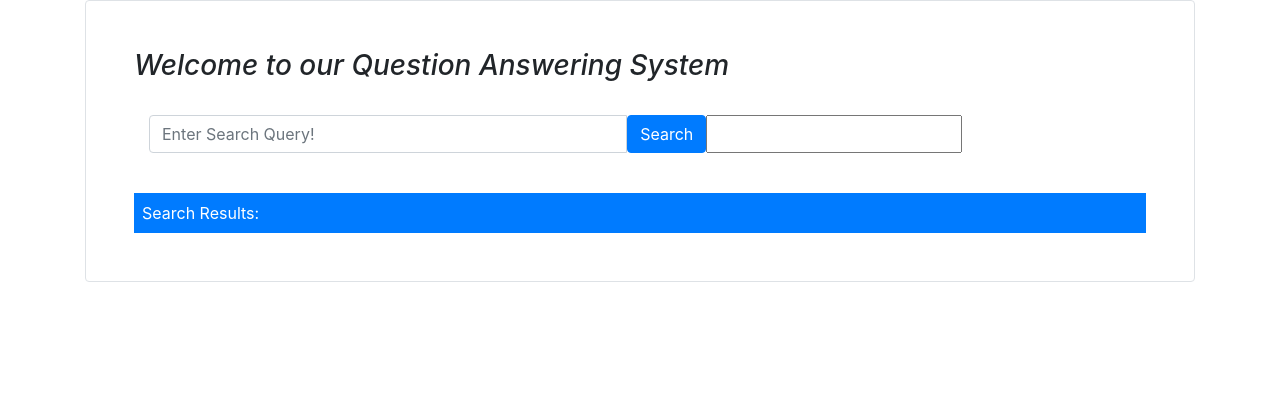
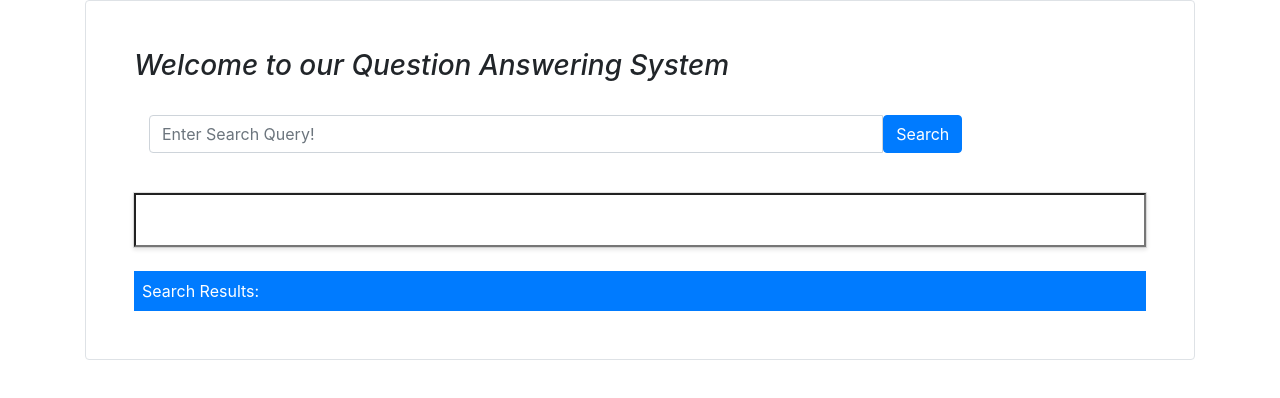
Before and after one commit to duvsr01/NLP-based-QA-System-for-custom-KG, a React (Create React App) app in the folder frontend/: page / in a window 1280 px wide. Shown: the top 398 px of the page. Built offline with nearby package versions, Linux system fonts and the light colour scheme; the HTML template or start-up script is replaced by a standard one.

Commit message:
autocomplete-changes

```diff
--- /dev/null
+++ b/frontend/src/components/appEntry/AutoCompleteText.css
@@ -0,0 +1,45 @@
+.AutoCompleteText{
+    width: 100%;
+    padding: 10px 5px;
+    box-shadow: 0 0 0 1px rgba(0,0,0,.1), 0 2px 4px 1px rgba(0,0,0,.1);
+    font-family: Arial, Helvetica, sans-serif;
+    font-size: 20px;
+    color: black;
+}
+
+.AutoCompleteText input {
+    width: 100%;
+    border:none;
+    font-family: Arial, Helvetica, sans-serif;
+    font-size: 20px;
+    color: black;
+    padding: 10px 5px;
+    box-sizing: border-box;
+    outline:none;
+}
+
+.AutoCompleteText ul{
+    border:black;
+    text-align: left;
+    margin: 0;
+    padding: 0;
+}
+
+.AutoCompleteText ul::before{
+    content: " "
+}
+.AutoCompleteText li{
+    list-style-type: none;
+    padding: 10px 5px;
+    box-shadow: 0 0 0;
+    cursor:pointer;
+    text-align: left;
+    font-family: Arial, Helvetica, sans-serif;
+    color:black;
+    font-size: 20px;
+}
+
+.AutoCompleteText li:hover{
+    text-decoration:underline;
+    background-color: rgba(221, 201, 201, 0.979);
+}
--- /dev/null
+++ b/frontend/src/components/appEntry/AutoCompleteText.jsx
@@ -0,0 +1,72 @@
+import React,{Component} from "react";
+import './AutoCompleteText.css';
+
+class AutoCompleteText extends Component{
+    constructor(props){
+        super(props);
+        this.items=[
+            'David',
+            'Damien',
+            'Sara',
+            'Jane',
+            'Sruthi',
+            'Sakshi',
+            'Shivangi',
+            'Vini'
+        ];
+        this.state={
+            suggestions: [],
+            text:'',
+        };
+    }
+
+    onTextChanged = (e) =>{
+        const value = e.target.value;
+        let suggestions = [];
+        if(value.length>0){
+            const regex = new RegExp(`^${value}`,'i');
+             suggestions = this.items.sort().filter(v => regex.test(v));
+
+        }
+        this.setState(()=>({
+            suggestions,
+            text:value
+        }));
+    }
+
+    suggestionSelected (value){
+        this.setState(()=>({
+            text:value,
+            suggestions:[],
+        }))
+    }
+
+
+    render(){
+        let displaySuggestions;
+        const {suggestions,text} =  this.state;
+        if(suggestions.length === 0){
+            displaySuggestions= null;
+        }
+        else{
+            displaySuggestions= (
+                <ul className="AutoCompleteText" >
+                {suggestions.map((item)=>
+                <li className="AutoCompleteText" onClick={()=>this.suggestionSelected(item)}>{item}</li>)}
+            </ul>
+
+            );
+        }
+
+        return(
+            <div>
+            <input className="AutoCompleteText" value={text} onChange={this.onTextChanged} type="text" />
+              {displaySuggestions}
+            </div>
+        )
+    }
+}
+
+
+
+export default AutoCompleteText;
--- a/frontend/src/components/appEntry/Autocomplete.jsx
+++ /dev/null
@@ -1,123 +0,0 @@
-import React, { Component } from 'react';
-import PropTypes from 'prop-types';
-
-export class Autocomplete extends Component {
-  static propTypes = {};
-
-  static defaultProperty={
-    suggestions: []
-  };
-
-  constructor(props) {
-    super(props);
-    this.state = {
-      activeSuggestion: 0,
-      filteredSuggestions: [],
-      showSuggestions: false,
-      userInput: ''
-    };
-  }
-
-  onChange = (e) => {
-    const { suggestions } = this.props;
-    const userInput = e.currentTarget.value;
-
-    const filteredSuggestions = suggestions.filter(
-      (suggestion) =>
-        suggestion.toLowerCase().indexOf(userInput.toLowerCase()) > -1
-    );
-
-    this.setState({
-      activeSuggestion: 0,
-      filteredSuggestions,
-      showSuggestions: true,
-      userInput: e.currentTarget.value
-    });
-  };
-
-  onClick = (e) => {
-    this.setState({
-      activeSuggestion: 0,
-      filteredSuggestions: [],
-      showSuggestions: false,
-      userInput: e.currentTarget.innerText
-    });
-  };
-
-  onKeyDown = e => {
-    const { activeSuggestion, filteredSuggestions } = this.state;
-
-    if (e.keyCode === 13) {
-      this.setState({
-        activeSuggestion: 0,
-        showSuggestions: false,
-        userInput: filteredSuggestions[activeSuggestion]
-      });
-    }
-    else if (e.keyCode === 38) {
-      if (activeSuggestion === 0) {
-        return;
-      }
-
-      this.setState({ activeSuggestion: activeSuggestion - 1 });
-    }
-    else if (e.keyCode === 40) {
-      if (activeSuggestion - 1 === filteredSuggestions.length) {
-        return;
-      }
-
-      this.setState({ activeSuggestion: activeSuggestion + 1 });
-    }
-  };
-
-
-
-  render() {
-    const {
-        onChange,
-        onClick,
-        onKeyDown,
-        state: {
-          activeSuggestion,
-          filteredSuggestions,
-          showSuggestions,
-          userInput
-        }
-      } = this;
-    let suggestionsListComponent;
-    if (showSuggestions && userInput) {
-      if (filteredSuggestions.length) {
-        suggestionsListComponent = (
-          <ul class="suggestions">
-            {filteredSuggestions.map((suggestion, index) => {
-
-              return (
-                <li  key={suggestion} onClick={onClick}>
-                  {suggestion}
-                </li>
-              );
-            })}
-          </ul>
-        );
-      } else {
-        suggestionsListComponent = (
-          <div class="no-suggestions">
-            <em>No suggestions!</em>
-          </div>
-        );
-      }
-    }
-    return (
-        <React.Fragment>
-          <input
-            type="text"
-            onChange={onChange}
-            onKeyDown={onKeyDown}
-            value={userInput}
-          />
-          {suggestionsListComponent}
-        </React.Fragment>
-      );
-  }
-}
-export default Autocomplete;
--- a/frontend/src/components/appEntry/LandingPage.jsx
+++ b/frontend/src/components/appEntry/LandingPage.jsx
@@ -1,7 +1,7 @@
 import React, { Component } from "react";
 import { InputGroup, FormControl,Button, Col, Row,Card } from "react-bootstrap";
 import axios from "axios";
-import {Autocomplete} from "./Autocomplete";
+import AutoCompleteText from "./AutoCompleteText";
 
 class LandingPage extends Component {
   constructor(props) {
@@ -78,12 +78,14 @@ class LandingPage extends Component {
               value="Submit"
               onClick={this.handleSubmit}
               >Search</Button><br/>
-            <Autocomplete
-                suggestions={['White', 'Black', 'Green', 'Blue', 'Yellow', 'Red']}
-                />
+           </InputGroup>  <br />
 
-           </InputGroup>
-            <br />
+
+
+             <AutoCompleteText /> <br/>
+
+
+
             <div>
               <span className="d-block p-2 bg-primary text-white">
                 Search Results:
```
